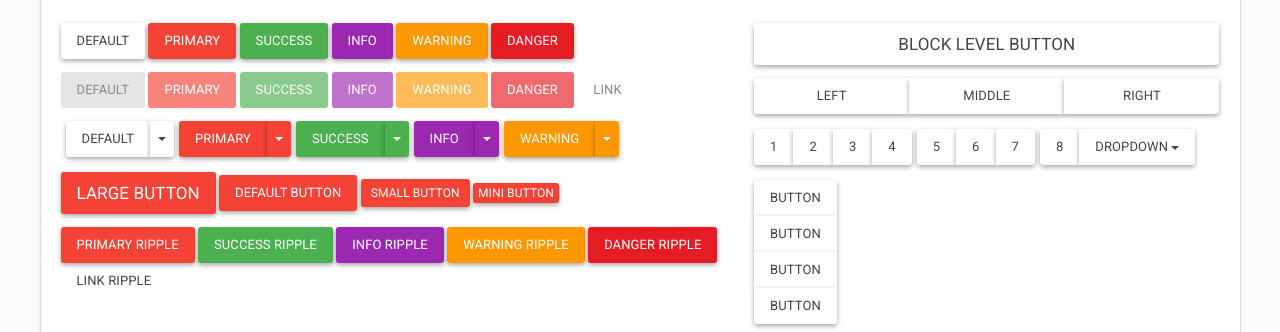
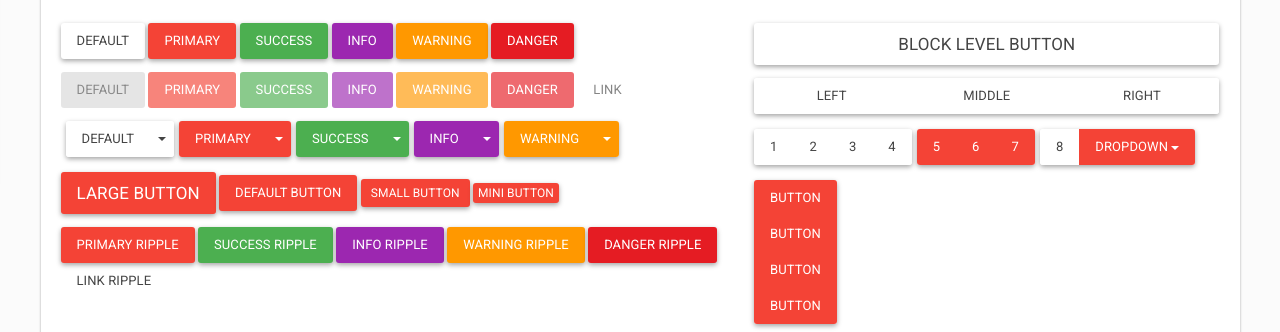
Before and after one commit to PaulBGD/Strapalooza, a website: page index.html in a window 1280 px wide. Shown: the part 620-952 px from the top of the page. Drawn offline with nearby package versions, Linux system fonts and the light colour scheme.

Commit message:
Fix button groups

```diff
--- a/index.html
+++ b/index.html
@@ -279,16 +279,16 @@
                                 </div>
 
                                 <div class="btn-group">
-                                    <a href="#" class="btn btn-default">5</a>
-                                    <a href="#" class="btn btn-default">6</a>
-                                    <a href="#" class="btn btn-default">7</a>
+                                    <a href="#" class="btn btn-primary">5</a>
+                                    <a href="#" class="btn btn-primary">6</a>
+                                    <a href="#" class="btn btn-primary">7</a>
                                 </div>
 
                                 <div class="btn-group">
                                     <a href="#" class="btn btn-default">8</a>
 
                                     <div class="btn-group">
-                                        <a href="#" class="btn btn-default dropdown-toggle" data-toggle="dropdown">
+                                        <a href="#" class="btn btn-primary dropdown-toggle" data-toggle="dropdown">
                                             Dropdown
                                             <span class="caret"></span>
                                         </a>
@@ -304,10 +304,10 @@
 
                         <div class="bs-component">
                             <div class="btn-group-vertical">
-                                <a href="#" class="btn btn-default">Button</a>
-                                <a href="#" class="btn btn-default">Button</a>
-                                <a href="#" class="btn btn-default">Button</a>
-                                <a href="#" class="btn btn-default">Button</a>
+                                <a href="#" class="btn btn-primary btn-ripple">Button</a>
+                                <a href="#" class="btn btn-primary btn-ripple">Button</a>
+                                <a href="#" class="btn btn-primary btn-ripple">Button</a>
+                                <a href="#" class="btn btn-primary btn-ripple">Button</a>
                             </div>
                         </div>
 
--- a/less/looza.less
+++ b/less/looza.less
@@ -101,6 +101,25 @@ body {
   }
 }
 
+.btn-group, .btn-group-vertical {
+  box-shadow: 0 2px 5px 0 rgba(0, 0, 0, 0.36);
+
+  & > .btn, & > .btn-group {
+    &, &:focus, &:focus, &:active {
+      .box-shadow(none);
+    }
+  }
+
+  border-radius: @border-radius-base;
+
+  &.btn-group-lg {
+    border-radius: @border-radius-large;
+  }
+  &.btn-group-sm {
+    border-radius: @border-radius-small;
+  }
+}
+
 .navbar-right {
   @media (min-width: @screen-md-max) {
     margin-right: 10px;
--- a/less/paper.less
+++ b/less/paper.less
@@ -106,6 +106,9 @@
   }
 
   &-default {
+    &:hover {
+      background-color: @gray-lighter;
+    }
 
     &.disabled {
       background-color: rgba(0, 0, 0, 0.1);
```
Also changed, not shown: css/main.css.
